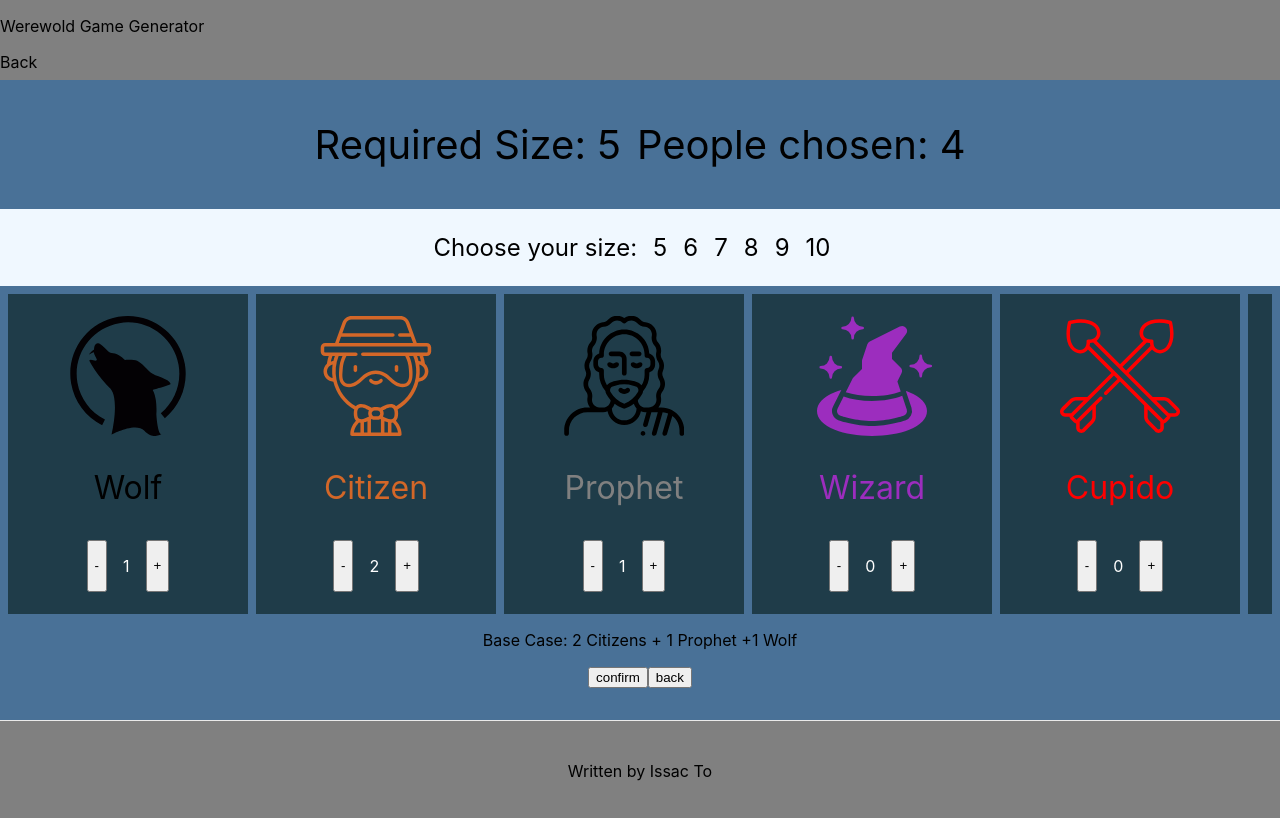
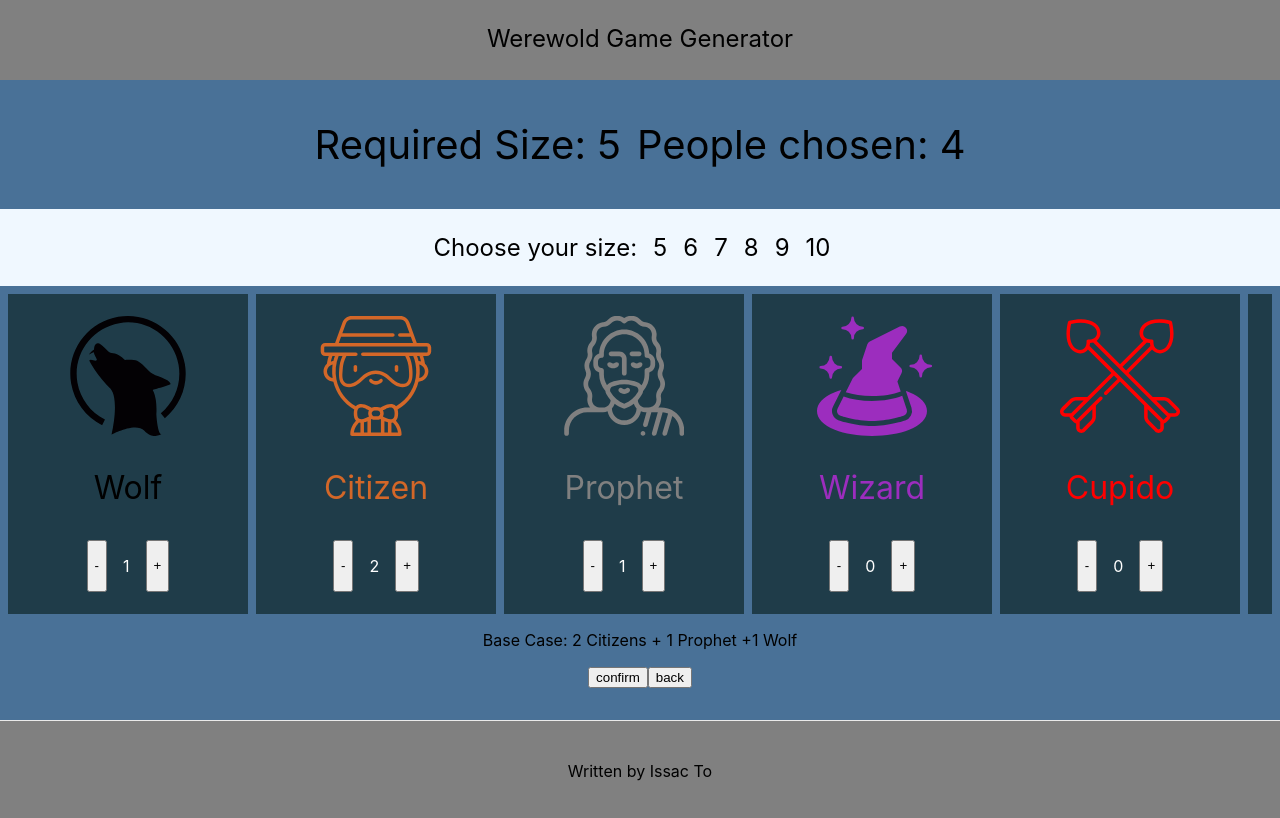
Before and after one commit to issacto/werewolf-game-generator, a Next.js app in the folder src/client/: page /menu in a window 1280 px wide. Built offline with nearby package versions, Linux system fonts and the light colour scheme.

Commit message:
add logic on menu

```diff
--- a/src/client/components/layout.js
+++ b/src/client/components/layout.js
@@ -10,6 +10,10 @@ const layoutStyle = {
 const headerStyle={
   minHeight: "10vh",
   backgroundColor:"grey",
+  display:"flex",
+  justifyContent:"center",
+  padding:"3vh",
+  fontSize:"3vh"
 }
 const footerStyle={
   minHeight: "10vh",
@@ -27,8 +31,9 @@ const contentStyle = {
 const Layout = props => (
   <div className="Layout" style={layoutStyle}>
     <div style={headerStyle}>
-      <p>Werewold Game Generator</p>
-      <a href="/">Back</a>
+      <div>
+      <a href="/">Werewold Game Generator</a>
+      </div>
     </div>
     <div className="Content" style={contentStyle}>
       {props.children}
--- a/src/client/pages/menu.js
+++ b/src/client/pages/menu.js
@@ -38,8 +38,8 @@ class Menu extends React.Component {
   async confirm(){
     console.log("numberOfPeople");
     console.log(this.state.numberOfPeople);
-    if(this.state.numberOfPeople>=this.state.counter) return `Cant choose characters less than ${this.state.numberOfPeople}`;
-    else if(his.state.numberOfPeople<=this.state.counter) return `Cant choose characters more than ${this.state.numberOfPeople}`;
+    if(this.state.numberOfPeople>this.state.counter) return `Cant choose characters less than ${this.state.numberOfPeople}`;
+    else if(this.state.numberOfPeople<this.state.counter) return `Cant choose characters more than ${this.state.numberOfPeople}`;
     else {
       var x = await this.fetchData()
       console.log("x")
@@ -69,19 +69,24 @@ class Menu extends React.Component {
     }
   }
 
-  changeSize(character,changeSize){
+  changeCounter(isPlus){
+    if(isPlus) this.setState({counter:this.state.counter+1})
+    else this.setState({counter:this.state.counter-1})
+  }
+
+  changeSize(character,changeSize, isPlus){
     switch(character) {
       case "Citizen":
-        if(changeSize>=2)  this.setState({[character]:changeSize});
+        if(changeSize>=2)  {this.setState({[character]:changeSize});this.changeCounter(isPlus)};
         break;
       case "Prophet":
-        if(changeSize>=1)  this.setState({[character]:changeSize});
+        if(changeSize>=1)  {this.setState({[character]:changeSize});this.changeCounter(isPlus)};
         break;
       case "Wolf":
-        if(changeSize>=1)  this.setState({[character]:changeSize});
+        if(changeSize>=1)  {this.setState({[character]:changeSize});this.changeCounter(isPlus)};
         break;
       default:
-        if(changeSize>=0) this.setState({[character]:changeSize});
+        if(changeSize>=0) {this.setState({[character]:changeSize});this.changeCounter(isPlus)};
         break;
     }
 
@@ -111,9 +116,9 @@ class Menu extends React.Component {
               <p className="MenuLogoTitle" style={{color:charatersColorMap.get(n)}}>{n}</p>
               <div style={{marginTop:"0.1vh",display:"flex",flexDirection:"row"}}>
 
-              <button onClick={()=>this.changeSize(n,this.state[n]-1)}>-</button>
+              <button onClick={()=>this.changeSize(n,this.state[n]-1,false)}>-</button>
               <p style={{color:"white",margin:"2vh"}}> {this.state[n]}</p>
-              <button onClick={()=>this.changeSize(n,this.state[n]+1)}>+</button>
+              <button onClick={()=>this.changeSize(n,this.state[n]+1,true)}>+</button>
               </div>
           </div>
         )}
```
Also changed, not shown: src/client/components/images/prophet.svg.
